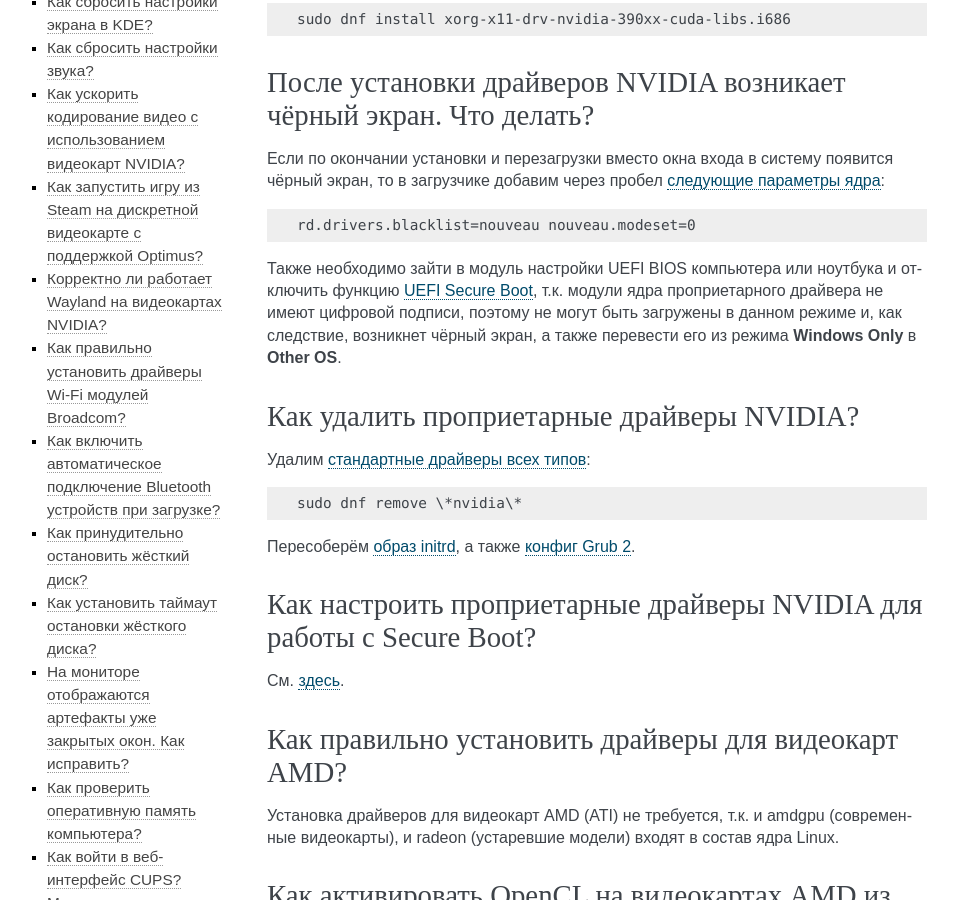
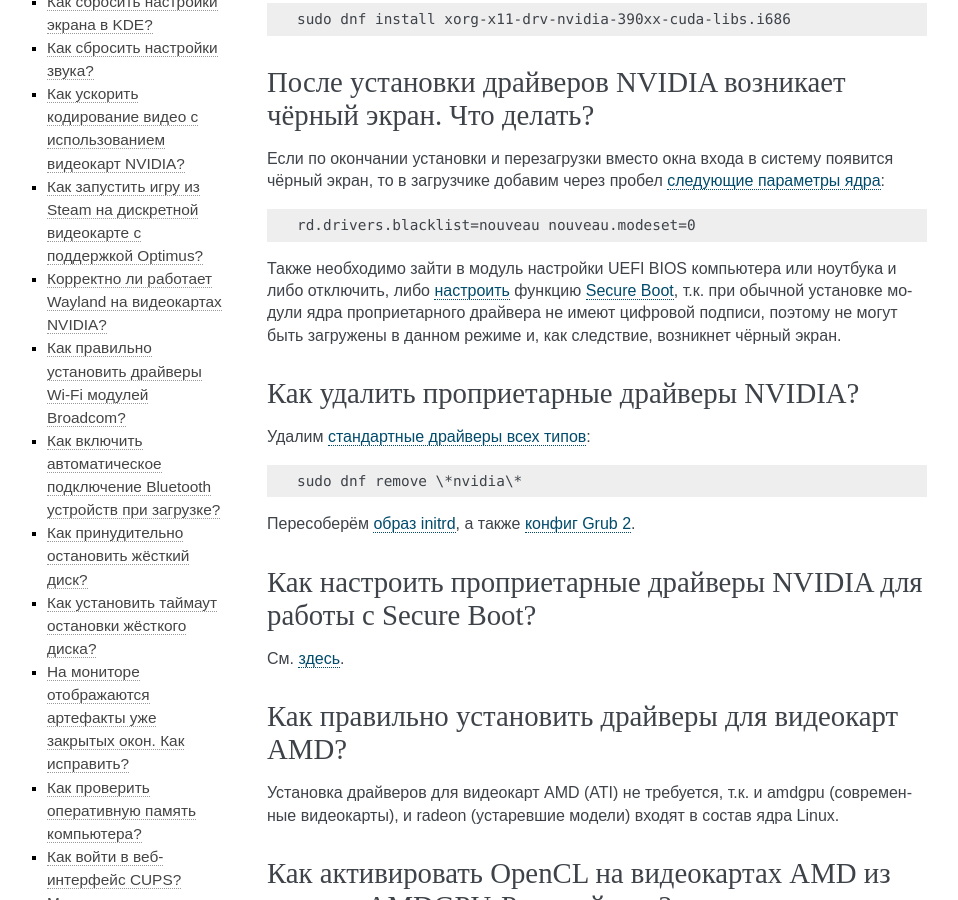
Before and after one commit to RussianFedora/FAQ, a Sphinx documentation site: the page built from source/hardware.rst, in a window 1280 px wide and 900 px high, scrolled down 4410 px. Shown: the whole window, without its empty margins (153-1111 px from the left). Built offline with Sphinx 7.4.7, drawn with Linux system fonts in a browser that asks for light colours; comment, search, counter and statistics services are not loaded.

Commit message:
Updated nvidia-troubleshooting question.

```diff
--- a/source/hardware.rst
+++ b/source/hardware.rst
@@ -285,7 +285,7 @@
 
     rd.drivers.blacklist=nouveau nouveau.modeset=0
 
-Также необходимо зайти в модуль настройки UEFI BIOS компьютера или ноутбука и отключить функцию :ref:`UEFI Secure Boot <secure-boot>`, т.к. модули ядра проприетарного драйвера не имеют цифровой подписи, поэтому не могут быть загружены в данном режиме и, как следствие, возникнет чёрный экран, а также перевести его из режима **Windows Only** в **Other OS**.
+Также необходимо зайти в модуль настройки UEFI BIOS компьютера или ноутбука и либо отключить, либо :ref:`настроить <nvidia-secure-boot>` функцию :ref:`Secure Boot <secure-boot>`, т.к. при обычной установке модули ядра проприетарного драйвера не имеют цифровой подписи, поэтому не могут быть загружены в данном режиме и, как следствие, возникнет чёрный экран.
 
 .. index:: video, gpu, repository, nvidia, drivers, third-party, bumblebee, primus, optimus
 .. _nvidia-remove:
```
